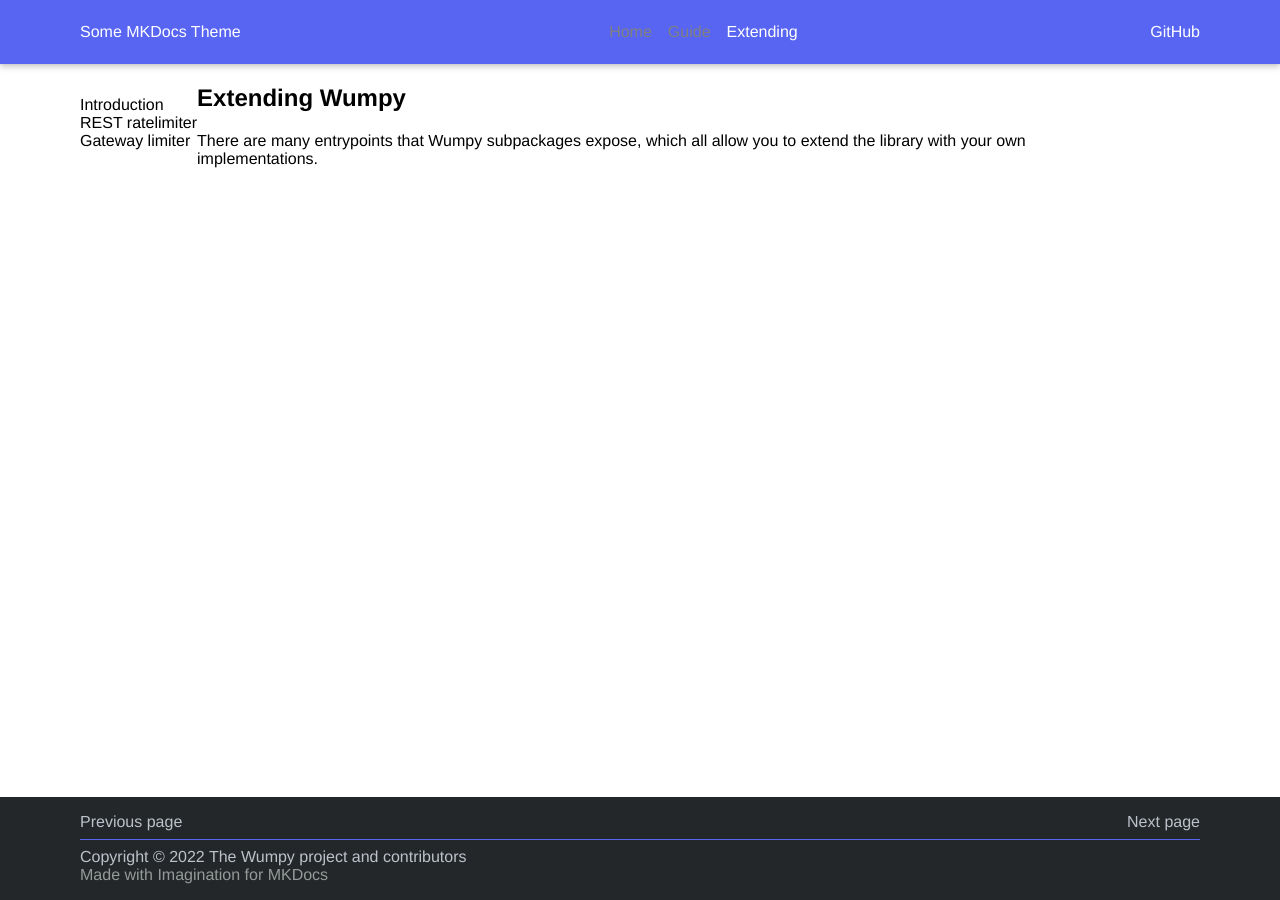
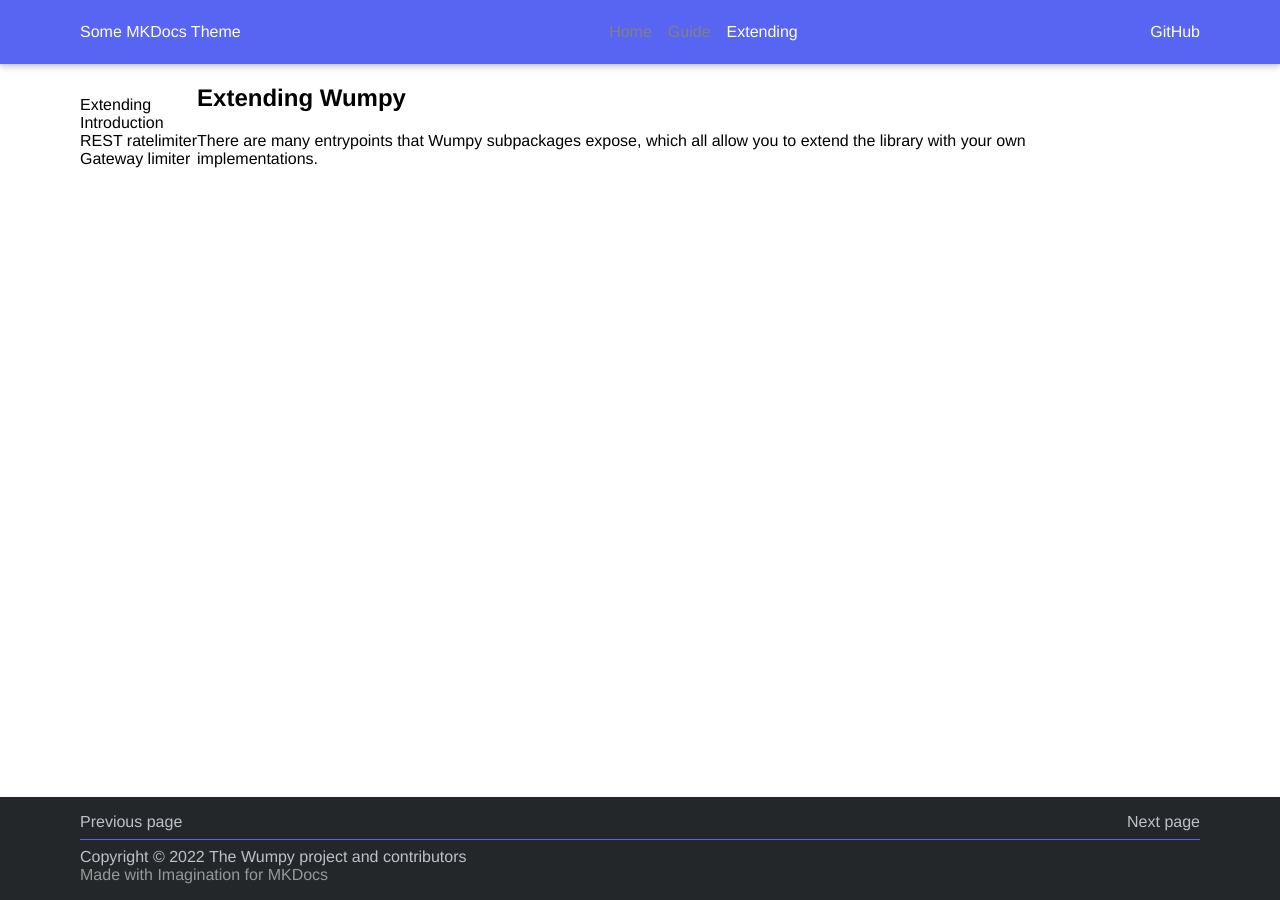
Before and after one commit to wumpyproject/docs, an MkDocs documentation site: the page built from docs/extending/index.md, in a window 1280 px wide. Built offline with MkDocs 1.6.1, drawn with Linux system fonts in a browser that asks for light colours.

Commit message:
Fix sidebar rendering of top-level page
The sidebar previously only worked when rendering sections because there was no checking whether the item had children top-level.

```diff
--- a/mkdocs.yml
+++ b/mkdocs.yml
@@ -12,7 +12,6 @@ nav:
   - Home: 'index.md'
 
   - Guide:
-    - Introduction: 'index.md'
     - Application Commands:
       - Hello world: 'guide/application-commands/hello-world.md'
       - Subcommands: 'guide/application-commands/nested-hellos.md'
--- a/theme/partials/sidebar.html
+++ b/theme/partials/sidebar.html
@@ -1,11 +1,11 @@
 <nav id="sidebar">
-  {% macro render_item(item) %}
+  {% macro render_sidebar(item) %}
     <li>
       <a class="normalize-link" href="{{ item.url|url }}">{{ item.title }}</a>
       {% if item.children %}
         <ul>
           {% for child in item.children %}
-            {{ render_item(child)}}
+            {{ render_sidebar(child) }}
           {% endfor %}
         </ul>
       {% endif %}
@@ -16,10 +16,7 @@
     {% set active = nav | selectattr('active', 'true') | list %}
 
     {% if active | length > 0 %}
-      {# This will iterate through the children of the currently active page #}
-      {% for item in active | first | attr('children') %}
-        {{ render_item(item) }}
-      {% endfor %}
+      {{ render_sidebar(active | first) }}
     {% endif %}
   </ul>
 </nav>
```
